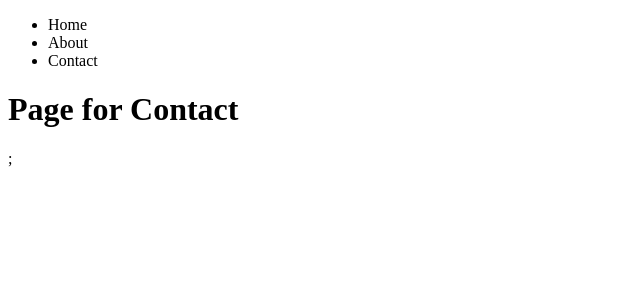
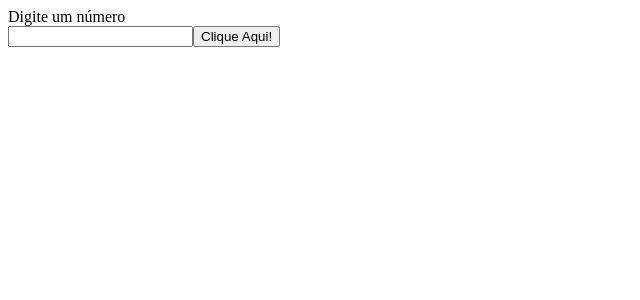
Before and after one commit to bmloredo/Aula-Js-React, a React (Create React App) app in the folder my-app/: page /contact in a window 1280 px wide. Shown: the top 300 px of the page, without its empty margins (0-640 px from the left). Built offline with nearby package versions, Linux system fonts and the light colour scheme.

Commit message:
Exercicio Função

```diff
--- a/my-app/src/App.js
+++ b/my-app/src/App.js
@@ -1,12 +1,18 @@
 import React from "react";
-import NavBar from "./components/Navbar";
-import Routers from "./router";
+import { Louco, Alert } from "./utils";
 
 const App = (props) => {
+  const utensilio = 'ventilador'
+  const utilidade = 'dormir'
   return(
     <>
-      <NavBar/>
-      <div>{props.children}</div>
+    <div>
+      <label>Digite um número</label>
+      <br/>
+      <input type='text' onChange={(e) => {Louco(e.target.value)}}/>
+
+      <button onClick={(e) => Alert(utensilio, utilidade)}>Clique Aqui!</button>
+    </div>
     </>
   )
 }
--- a/my-app/src/index.js
+++ b/my-app/src/index.js
@@ -9,7 +9,7 @@ import Routers from './router'
 
 ReactDOM.render(
   <React.StrictMode>
-    <Routers/>
+    <App/>
   </React.StrictMode>,
   document.getElementById("root")
 );
--- /dev/null
+++ b/my-app/src/utils/index.jsx
@@ -0,0 +1,9 @@
+import React from "react";
+
+export const Louco = (valorDigitado) => {
+    console.log(`O número ${valorDigitado} é muito louco`)
+}
+
+export const Alert = (messageOne, messageTwo) => {
+    alert(`O ${messageOne} é essencial para ${messageTwo}`)
+}
```
